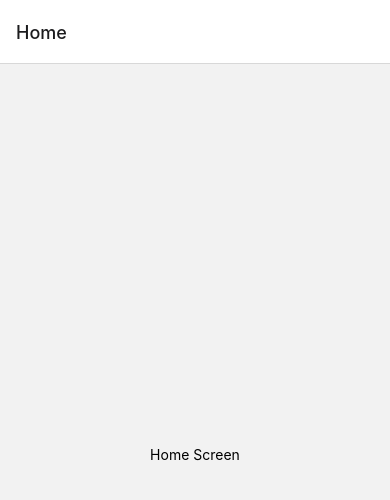
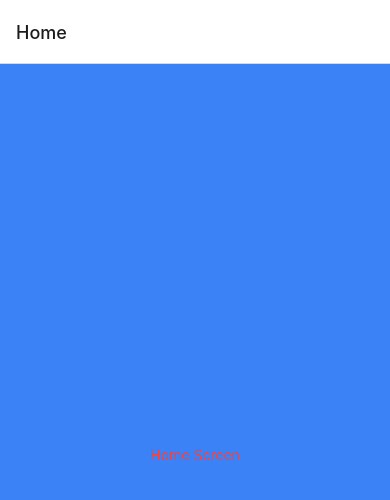
Before and after one commit to androxxe/cosmart-test, a React Native app: screen / in a window 390 px wide. Shown: the top 500 px of the page. Built offline with nearby package versions, Linux system fonts and the light colour scheme.

Commit message:
feat: init nativewind

```diff
--- a/app.json
+++ b/app.json
@@ -15,13 +15,15 @@
       "**/*"
     ],
     "ios": {
-      "supportsTablet": true
+      "supportsTablet": true,
+      "bundleIdentifier": "com.androxxe.cosmartmobile"
     },
     "android": {
       "adaptiveIcon": {
         "foregroundImage": "./assets/adaptive-icon.png",
         "backgroundColor": "#ffffff"
-      }
+      },
+      "package": "com.androxxe.cosmartmobile"
     },
     "web": {
       "favicon": "./assets/favicon.png"
--- a/babel.config.js
+++ b/babel.config.js
@@ -1,6 +1,7 @@
-module.exports = function(api) {
+module.exports = function (api) {
   api.cache(true);
   return {
-    presets: ['babel-preset-expo'],
+    presets: ["babel-preset-expo"],
+    plugins: ["nativewind/babel"],
   };
 };
--- /dev/null
+++ b/global.d.ts
@@ -0,0 +1 @@
+/// <reference types="nativewind/types" />
--- /dev/null
+++ b/src/datas/enum.ts
@@ -0,0 +1,6 @@
+export const BOOKS_GENRE = {
+  PROGRAMMING: "Programming",
+  LOVE: "Love",
+  SCIENCE: "Science",
+  FINANCE: "Finance",
+};
--- /dev/null
+++ b/src/datas/index.ts
@@ -0,0 +1 @@
+export * from "./enum";
--- a/src/routes/index.tsx
+++ b/src/routes/index.tsx
@@ -5,30 +5,8 @@ import { createStackNavigator } from "@react-navigation/stack";
 
 function HomeScreen() {
   return (
-    <View
-      style={{
-        flex: 1,
-        alignItems: "center",
-        justifyContent: "center",
-        width: "100%",
-      }}
-    >
-      <Text>Home Screen</Text>
-    </View>
-  );
-}
-
-function HomeScreen2() {
-  return (
-    <View
-      style={{
-        flex: 1,
-        alignItems: "center",
-        justifyContent: "center",
-        width: "100%",
-      }}
-    >
-      <Text>Home Screen</Text>
+    <View className="flex flex-1 bg-blue-500 items-center justify-center">
+      <Text className="text-red-500">Home Screen</Text>
     </View>
   );
 }
@@ -40,7 +18,6 @@ export const Navigator = () => {
     <NavigationContainer>
       <Stack.Navigator>
         <Stack.Screen name="Home" component={HomeScreen} />
-        <Stack.Screen name="Home2" component={HomeScreen2} />
       </Stack.Navigator>
     </NavigationContainer>
   );
--- /dev/null
+++ b/tailwind.config.js
@@ -0,0 +1,13 @@
+/** @type {import('tailwindcss').Config} */
+module.exports = {
+  content: [
+    "./App.{js,jsx,ts,tsx}",
+    "./src/routes/**/*.{js,ts,jsx,tsx}",
+    "./src/screens/**/*.{js,ts,jsx,tsx}",
+    "./src/components/**/*.{js,ts,jsx,tsx}",
+  ],
+  theme: {
+    extend: {},
+  },
+  plugins: [],
+};
```
Also changed, not shown: package.json (+8 -3 lines), src/services/API.ts (added, +115 -0 lines), src/interfaces/index.ts (added), 68 other files (tests, documents, lock files or other folders).
